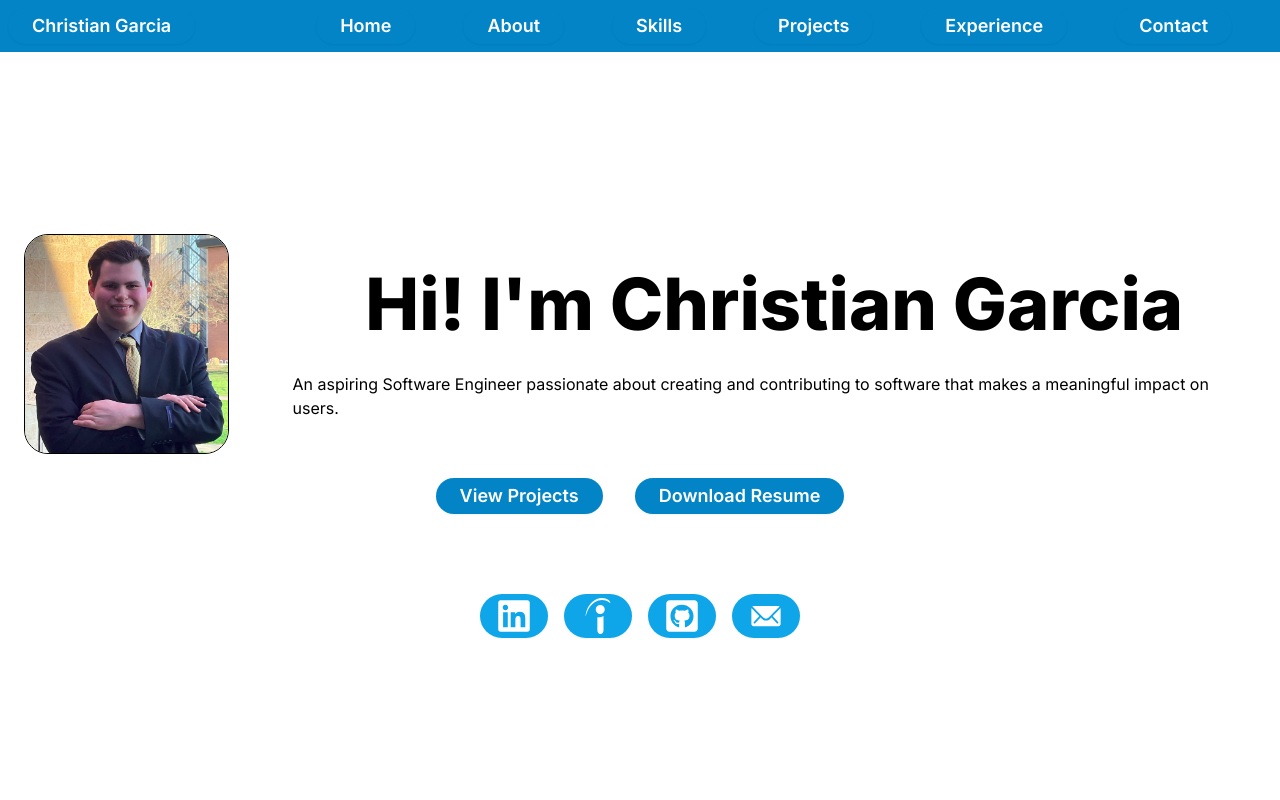
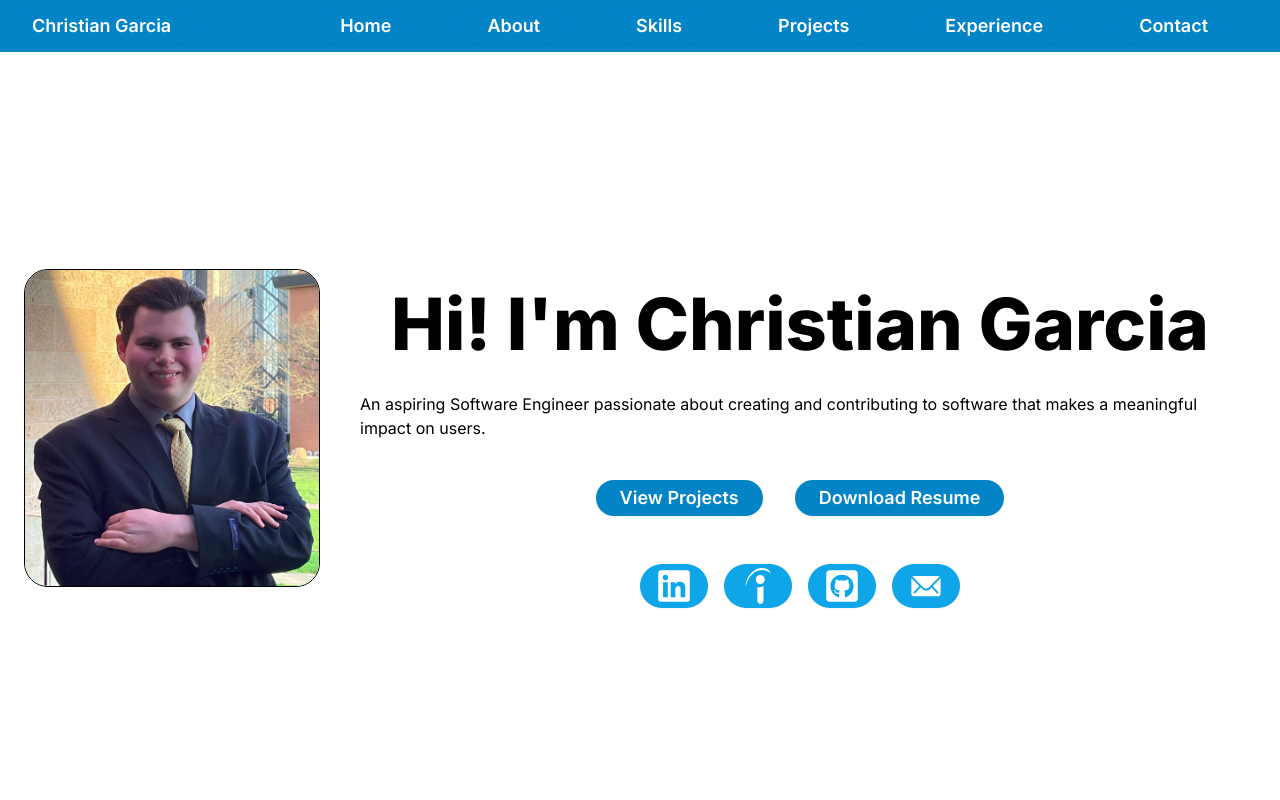
Before and after one commit to chrgarcia19/chrgarcia19.github.io, a Next.js app: page / in a window 1280 px wide. Shown: the top 800 px of the page. Built offline with nearby package versions, Linux system fonts and the light colour scheme.

Commit message:
Moved my picture to the left side of the screen and readjusted the home page

```diff
--- a/src/app/page.tsx
+++ b/src/app/page.tsx
@@ -14,15 +14,18 @@ export default function Home() {
   return (
     <>
       <NavBar/>
-      <div className="flex flex-col items-center justify-center pt-12 h-screen">
-        <div className="flex justify-center items-center gap-x-16 p-6">
-          <div className="border border-black rounded-3xl overflow-hidden w-1/6">
+      <div className="flex pt-14 h-screen w-full">
+        <div className="flex items-center justify-center w-1/4 pl-6">
+          <div className="border border-black rounded-3xl overflow-hidden">
             <Image
               src={christianImage}
               alt={"An Image of Christian"}
               width={1800}
             />
           </div>
+        </div>
+        <div className="flex flex-col items-center justify-center w-3/4">
+          <div className="flex justify-center items-center gap-x-16 p-10">
             <div className="justify-center space-y-2">
               <p className="flex font-extrabold text-7xl justify-center">Hi! I'm Christian Garcia</p>
               <br/>
@@ -33,11 +36,12 @@ export default function Home() {
             <StyledButton href={"#projects"} text={"View Projects"} color={"bg-sky-600"} hoveredColor={"bg-sky-500"} icon={undefined}/>
             <StyledButton href={""} text={"Download Resume"} color={"bg-sky-600"} hoveredColor={"bg-sky-500"} icon={undefined}/>
           </div>
-        <div className="flex gap-4 pt-20">
+          <div className="flex gap-4 pt-12">
               <StyledButton href={"https://www.linkedin.com/in/chrgarcia19/"} text={""} color={"bg-sky-500"} hoveredColor={"bg-sky-600"} icon={<FaLinkedin size={36}/>} />
               <StyledButton href={"https://profile.indeed.com/p/christiang-mg6ntmr"} text={""} color={"bg-sky-500"} hoveredColor={"bg-sky-600"} icon={<SiIndeed size={36}/>} />
               <StyledButton href={"https://github.com/chrgarcia19"} text={""} color={"bg-sky-500"} hoveredColor={"bg-sky-600"} icon={<FaGithubSquare size={36}/>} />
               <StyledButton href={"mailto:christian.garcia@valpo.edu"} text={""} color={"bg-sky-500"} hoveredColor={"bg-sky-600"} icon={<IoIosMail size={36}/>} />
+          </div>
         </div>
       </div>
       <div id="about">
```
Lines whose indentation alone changed are shown as unchanged.
